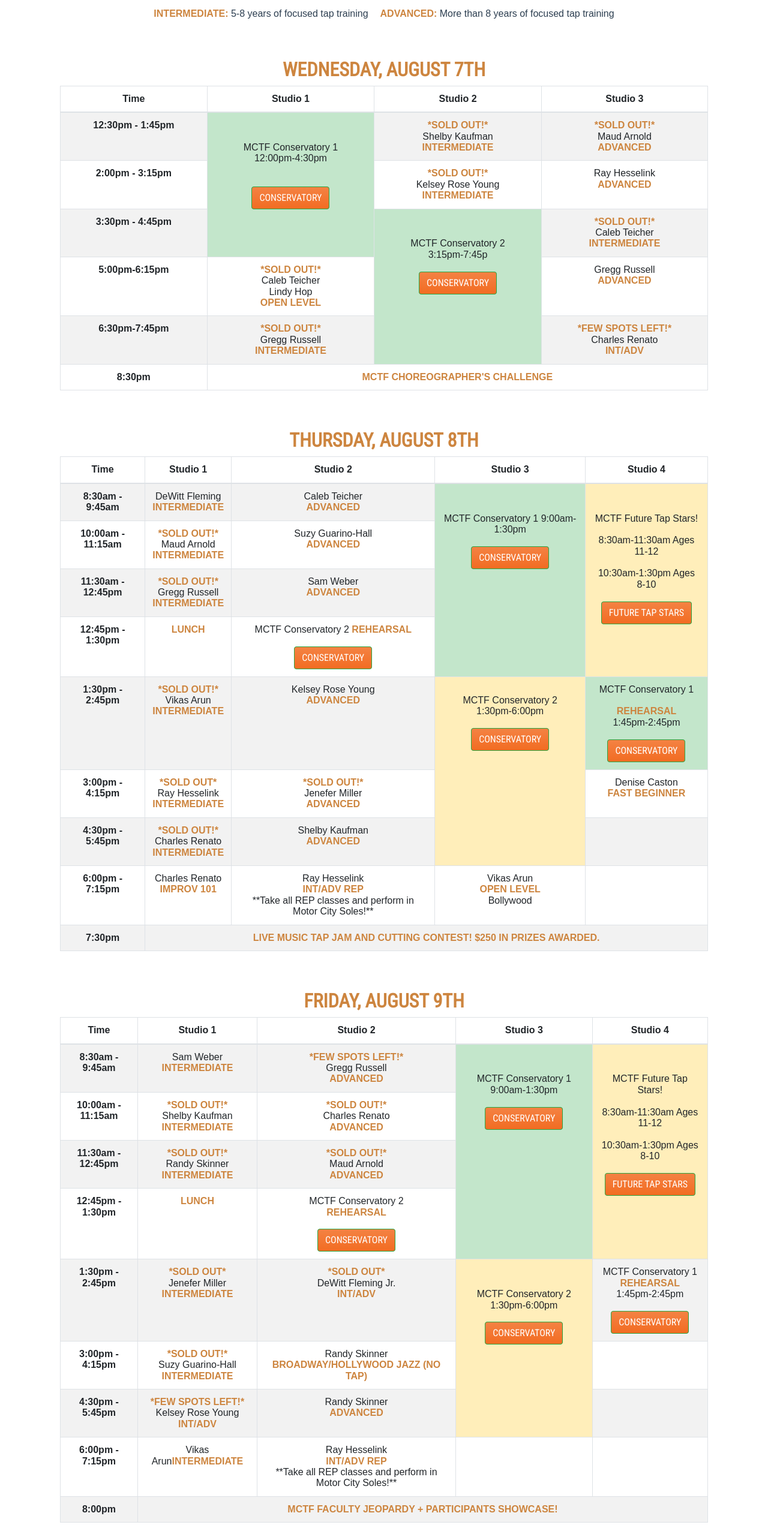
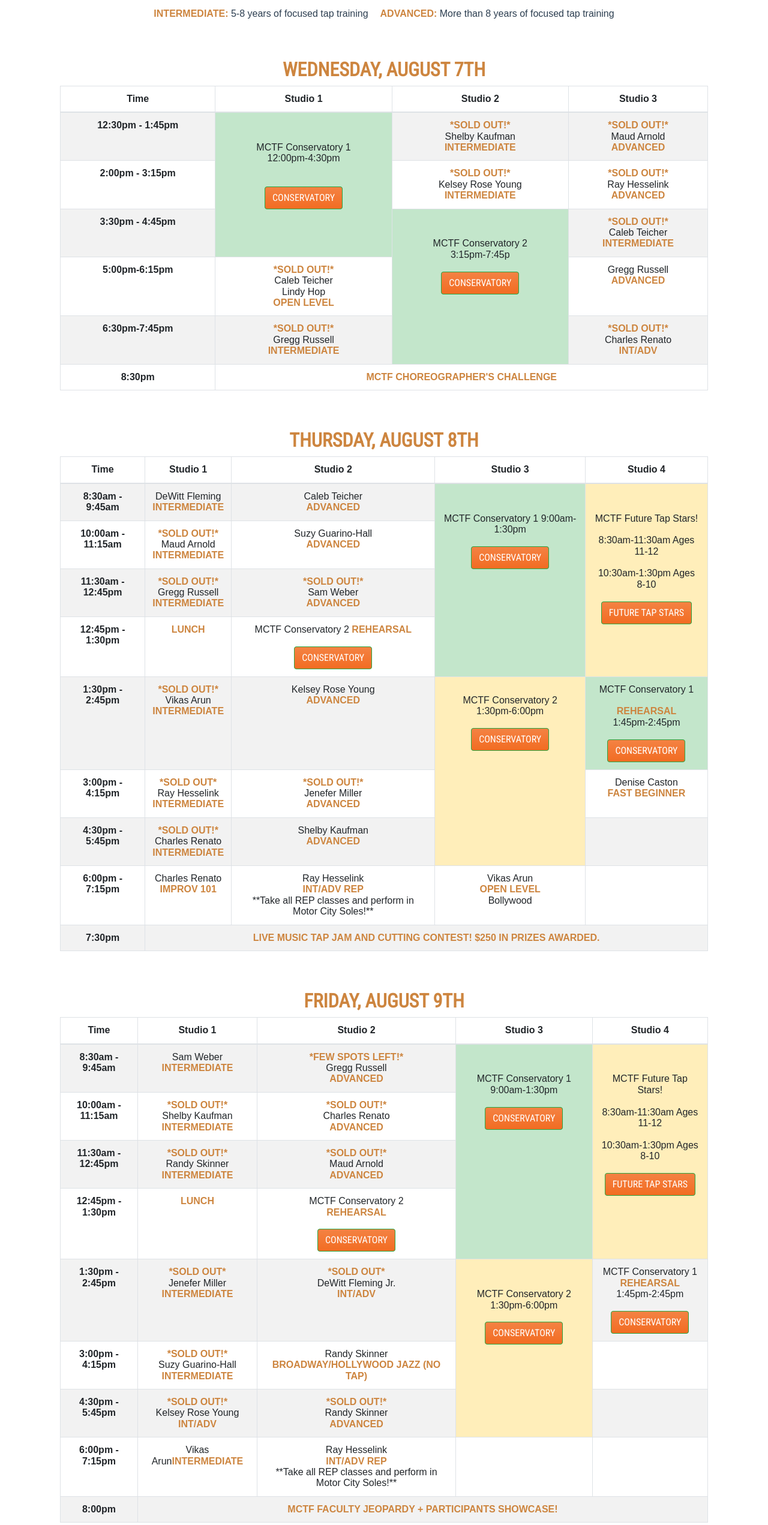
Before and after one commit to jaharonov/new-motor-city-tap-fest, a Vue app: page /#/schedreg in a window 1280 px wide. Shown: the part 1240-3783 px from the top of the page at 60% size. Built offline with nearby package versions, Linux system fonts and the light colour scheme; a web font is replaced by a local one.

Commit message:
schedule updates

```diff
--- a/src/components/SchedReg.vue
+++ b/src/components/SchedReg.vue
@@ -170,7 +170,7 @@
     <tr>
       <th scope="row">2:00pm - 3:15pm</th>
       <td><strong>*SOLD OUT!* </strong><br/>Kelsey Rose Young<br/> <strong>Intermediate</strong></td>
-      <td>Ray Hesselink<br/> <strong>Advanced</strong> </td>
+      <td><strong>*SOLD OUT!* </strong><br/>Ray Hesselink<br/> <strong>Advanced</strong> </td>
     </tr>
     <tr>
       <th scope="row">3:30pm - 4:45pm</th>
@@ -211,7 +211,7 @@
     <tr>
       <th scope="row">6:30pm-7:45pm</th>
       <td><strong>*SOLD OUT!*</strong><br/>Gregg Russell<br/> <strong>Intermediate</strong> </td>
-      <td><strong>*FEW SPOTS LEFT!*</strong><br/>Charles Renato<br/> <strong>Int/Adv</strong> </td>
+      <td><strong>*SOLD OUT!* </strong><br/>Charles Renato<br/> <strong>Int/Adv</strong> </td>
     </tr>
     <tr>
       <th scope="row">8:30pm</th>
@@ -284,7 +284,7 @@ More fun stuff TBA! </p>
     <tr>
       <th scope="row">11:30am - 12:45pm</th>
       <td><strong>*SOLD OUT!*</strong><br/>Gregg Russell<br/> <strong>Intermediate</strong></td>
-      <td>Sam Weber<br/> <strong>Advanced</strong> </td>
+      <td><strong>*SOLD OUT!*</strong><br/>Sam Weber<br/> <strong>Advanced</strong> </td>
     </tr>
     <tr>
       <th scope="row">12:45pm - 1:30pm</th>
@@ -555,8 +555,8 @@ More fun stuff TBA! </p>
     </tr>
     <tr>
       <th scope="row">4:30pm - 5:45pm</th>
-      <td><strong>*FEW SPOTS LEFT!*</strong><br/>Kelsey Rose Young<br/><strong>Int/Adv</strong> </td>
-      <td>Randy Skinner<br/><strong>Advanced</strong> </td>
+      <td><strong>*SOLD OUT!*</strong><br/>Kelsey Rose Young<br/><strong>Int/Adv</strong> </td>
+      <td><strong>*SOLD OUT!*</strong><br/>Randy Skinner<br/><strong>Advanced</strong> </td>
       <td></td>
     </tr>
     <tr>
```
